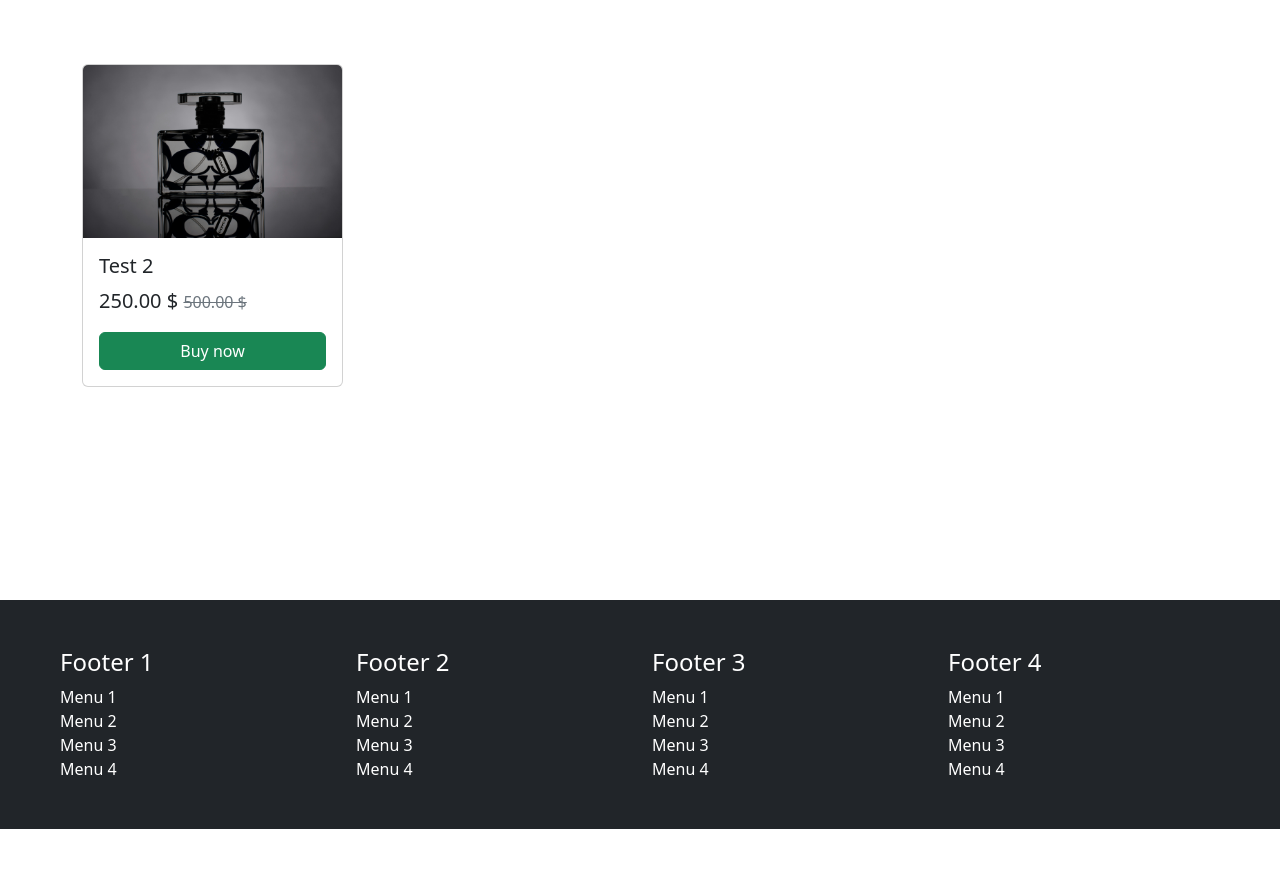
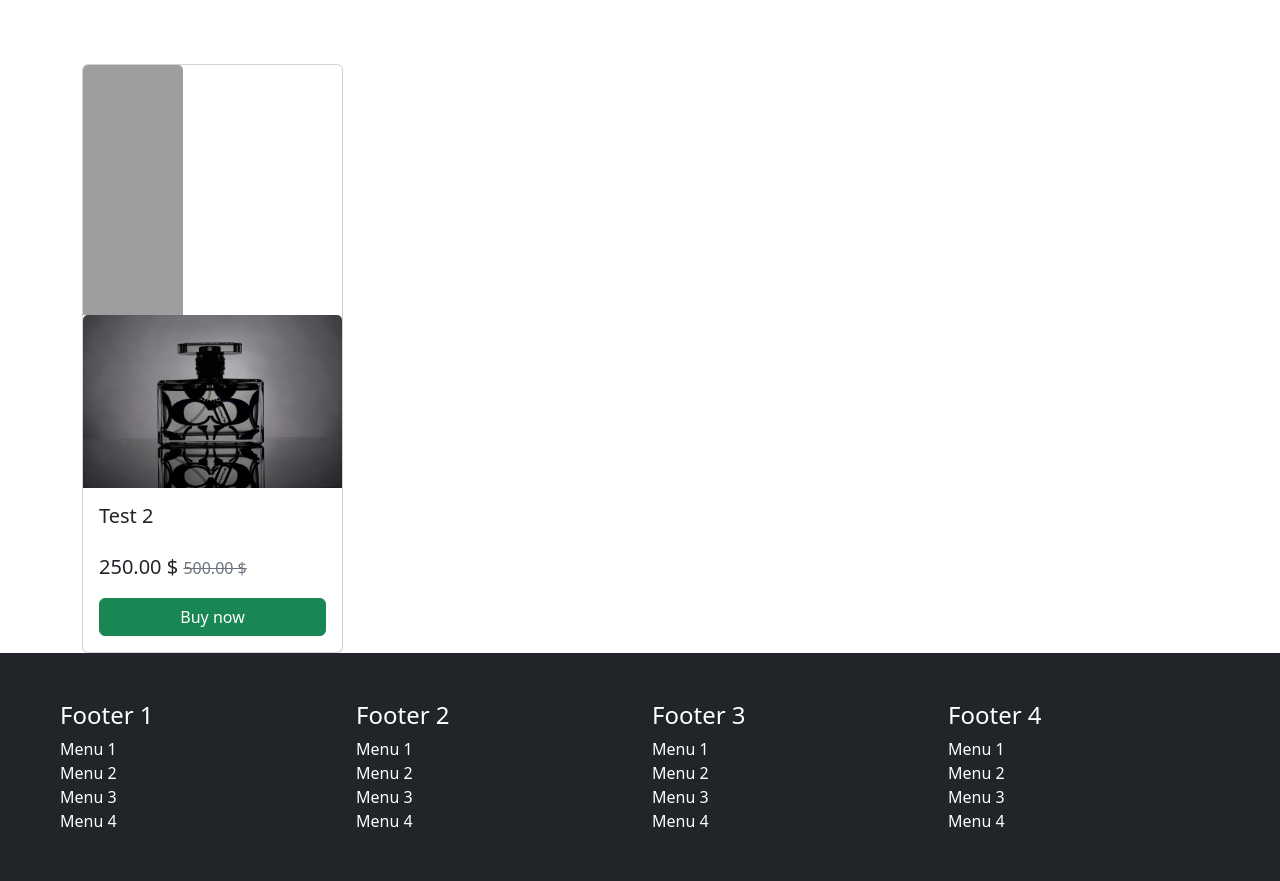
Before and after one commit to ozkayamert/Django-E-Commerce, a Django app: page / in a window 1280 px wide. Shown: the part 56-937 px from the top of the page. Before the commit the page ends 885 px from the top, so only its background shows below. Run offline with Django 5.2, Linux system fonts and the light colour scheme; data comes from the database, SQL or seed files in the repository; some libraries are stand-ins or nearby versions; grey boxes are pictures that could not be loaded.

Commit message:
Default image and CSS

```diff
--- a/products/models.py
+++ b/products/models.py
@@ -76,7 +76,7 @@ class Products(models.Model):
     def save(self, *args, **kwargs):
         if not self.slug:
             self.slug = slugify(self.name)
-            super(Products,self).save(*args,**kwargs)
+        super(Products,self).save(*args,**kwargs)
         return self.slug
 
 
--- a/shop/settings.py
+++ b/shop/settings.py
@@ -118,6 +118,8 @@ USE_TZ = True
 # https://docs.djangoproject.com/en/5.1/howto/static-files/
 
 STATIC_URL = 'static/'
+STATICFILES_DIRS = [BASE_DIR/"static"]
+STATIC_ROOT = BASE_DIR / "static_files"
 MEDIA_URL = 'media/'
 MEDIA_ROOT = BASE_DIR / 'media'
 
--- /dev/null
+++ b/static/css/style.css
@@ -0,0 +1,12 @@
+.product-card-img{
+    width: 100px;
+    height: 250px;
+    object-fit: cover;
+}
+
+.product-card-title{
+    height: 40px;
+    overflow: hidden;
+    text-overflow: ellipsis;
+    white-space: nowrap;
+}
--- a/templates/base.html
+++ b/templates/base.html
@@ -1,9 +1,11 @@
+{% load static %}
 <!DOCTYPE html>
 <html lang="en">
 <head>
     <meta charset="UTF-8">
     <meta name="viewport" content="width=device-width, initial-scale=1.0">
     <link rel="stylesheet" href="https://cdnjs.cloudflare.com/ajax/libs/bootstrap/5.3.2/css/bootstrap.min.css" integrity="sha512-b2QcS5SsA8tZodcDtGRELiGv5SaKSk1vDHDaQRda0htPYWZ6046lr3kJ5bAAQdpV2mmA/4v0wQF9MyU6/pDIAg==" crossorigin="anonymous" referrerpolicy="no-referrer" />
+    <link rel="stylesheet" href="{% static 'css/style.css' %}">
     <title>{% block title %}{% endblock %}</title>
 </head>
 <body>
--- a/templates/category.html
+++ b/templates/category.html
@@ -1,4 +1,5 @@
 {% extends 'base.html' %}
+{% load static %}
 
 {% block title %}{{category.name}}{% endblock %}
 
@@ -17,9 +18,10 @@
           {% for product in products %}
             <div class="col-md-3 col-6 mt-3">
               <div class="card">
+                <img src="{% if product.image %}{{product.image.url}}{% else %}{% static 'product-placeholder.jpg' %}{% endif %}}" class="card-img-top product-card-img" alt="">
                 <img src="{{product.image.url}}" class="card-img-top" alt="...">
                 <div class="card-body">
-                      <h5 class="card-title">{{product.name}}</h5>
+                  <h5 class="card-title product-card-title">{{product.name}}</h5>
                   <p class="card-text fs-5">
                     {% if product.discount_price %}
                     {{product.discount_price}} $
--- a/templates/index.html
+++ b/templates/index.html
@@ -1,4 +1,5 @@
 {% extends 'base.html' %}
+{% load static %}
 
 {% block title %}Home{% endblock %}
 
@@ -8,9 +9,10 @@
           {% for product in products %}
             <div class="col-md-3 col-6 mt-3">
                 <div class="card">
+                    <img src="{% if product.image %}{{product.image.url}}{% else %}{% static 'product-placeholder.jpg' %}{% endif %}}" class="card-img-top product-card-img" alt="">
                     <img src="{{product.image.url}}" class="card-img-top" alt="...">
                     <div class="card-body">
-                      <h5 class="card-title">{{product.name}}</h5>
+                      <h5 class="card-title product-card-title">{{product.name}}</h5>
                       <p class="card-text fs-5">
                         {% if product.discount_price %}
                         {{product.discount_price}} $
--- a/templates/product.html
+++ b/templates/product.html
@@ -1,4 +1,5 @@
 {% extends 'base.html' %}
+{% load static %}
 
 {% block title %}Product name{% endblock %}
 
@@ -6,7 +7,7 @@
     <div class="container mt-4">
         <div class="row">
             <div class="col-md-6 p-5">
-                <img src="{{product.image.url}}" class="img-fluid" alt="">
+                <img src="{% if product.image %}{{product.image.url}}{% else %}{% static 'product-placeholder.jpg' %}{% endif %}" alt="">
             </div>
             <div class="col-md-6 p-3">
                 <h1>{{product.name}}</h1>
```
Also changed, not shown: static/product-placeholder.jpg (added). Lines whose indentation alone changed are shown as unchanged.
